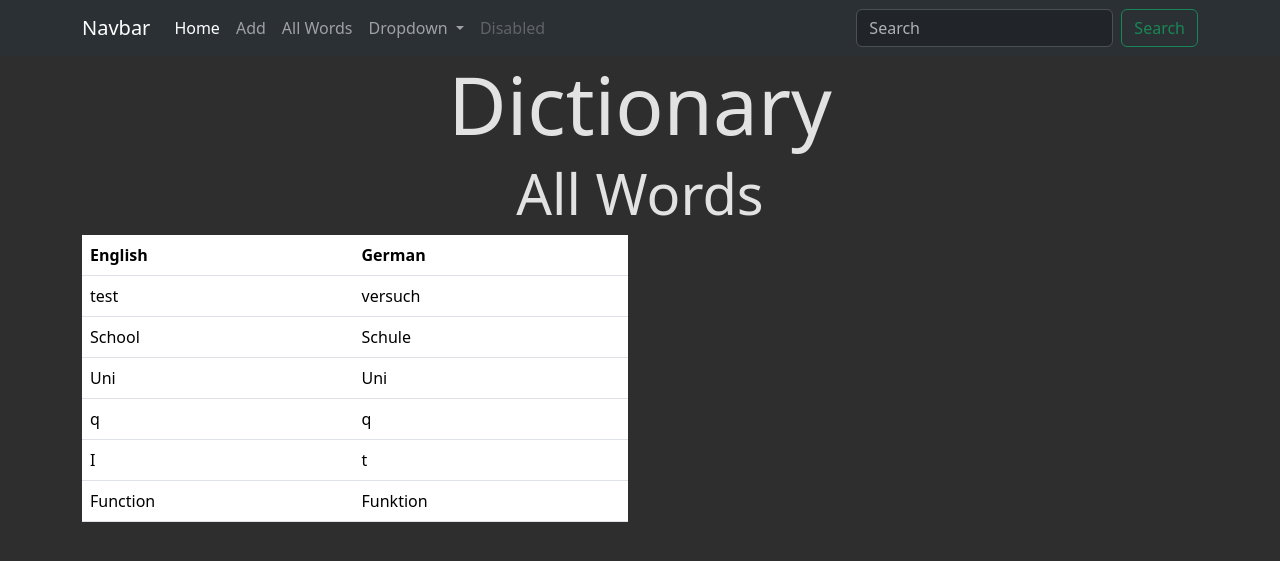
After one commit to mostafa-dci/django-middleware, a Django app: page /all/ in a window 1280 px wide. The commit adds this page. Shown: the top 561 px of the page. Run offline with Django 4.2, Linux system fonts and the light colour scheme; data comes from the database, SQL or seed files in the repository; both versions use the stored data as it was after the commit; some libraries are stand-ins or nearby versions.

Commit message:
show_all_words

```diff
--- a/dictionary/settings.py
+++ b/dictionary/settings.py
@@ -42,6 +42,7 @@ INSTALLED_APPS = [
 ]
 
 MIDDLEWARE = [
+    'myDectionary.middlewares.myMiddleware.checkEntries',
     'django.middleware.security.SecurityMiddleware',
     'django.contrib.sessions.middleware.SessionMiddleware',
     'django.middleware.common.CommonMiddleware',
@@ -51,7 +52,6 @@ MIDDLEWARE = [
     'django.middleware.clickjacking.XFrameOptionsMiddleware',
     'myDectionary.middlewares.myMiddleware.requestLoggerMiddleware',
     'myDectionary.middlewares.myMiddleware.requestLoggerMiddleware2',
-    'myDectionary.middlewares.myMiddleware.checkEntries',
 ]
 
 ROOT_URLCONF = 'dictionary.urls'
--- a/myDectionary/middlewares/myMiddleware.py
+++ b/myDectionary/middlewares/myMiddleware.py
@@ -36,7 +36,6 @@ def requestLoggerMiddleware2(getResponse):
 # Middleware to control /add router entries
 def checkEntries(get_response):
     def middleware(req):
-        response = get_response(req)
         # if URL is /add AND if the method is POST
         if req.path == "/add/" and req.method == "POST":
             # check if german & english NOT EMPTY
@@ -46,8 +45,9 @@ def checkEntries(get_response):
                 # send error
                 return HttpResponse("Please add word")
             if len(english) == 1 or len(german) == 1:
-                 return HttpResponse("Please add a Real word !!!")
-            return response
+                 return HttpResponse("<script> alert('Please Add a real word!!');window.location.href = '/add' </script>")
+            # No error in the request, continue to next
+            return get_response(req)
         else:
-            return response
+            return get_response(req)
     return middleware
--- a/myDectionary/templates/index.html
+++ b/myDectionary/templates/index.html
@@ -31,6 +31,9 @@
               </li>
               <li class="nav-item">
                 <a class="nav-link" href="/add">Add</a>
+              </li>
+              <li class="nav-item">
+                <a class="nav-link" href="/all">All Words</a>
               </li>
               <li class="nav-item dropdown">
                 <a class="nav-link dropdown-toggle" href="#" role="button" data-bs-toggle="dropdown" aria-expanded="false">
--- /dev/null
+++ b/myDectionary/templates/pages/all.html
@@ -0,0 +1,30 @@
+{% extends "index.html" %} {% block content %}
+
+<div class="row">
+  <div class="col-md-12">
+    <h1 class="display-4 text-center">{{pageName}}</h1>
+  </div>
+</div>
+
+<div class="row">
+  <div class="col-md-6">
+    <table class="table table-hover table-borderd text-white">
+        <thead>
+            <tr>
+                <th>English</th>
+                <th>German</th>
+            </tr>
+        </thead>
+        <tbody>
+            {% for word in words %}
+            <tr>
+                <td>{{ word.english }}</td>
+                <td>{{ word.german }}</td>
+            </tr>
+            {% endfor %}
+        </tbody>
+    </table>
+  </div>
+</div>
+
+{% endblock %}
--- a/myDectionary/urls.py
+++ b/myDectionary/urls.py
@@ -1,9 +1,10 @@
 from django.urls import path
-from .views import index, addWord
+from .views import index, addWord, all
 # define some patterns for urls for my project
 
 urlpatterns = [
     # app paths
     path("", index, name="home"),
-    path('add/', addWord, name="addWord")
+    path('add/', addWord, name="addWord"),
+    path('all/', all, name="allWords"),
 ]
--- a/myDectionary/views.py
+++ b/myDectionary/views.py
@@ -14,6 +14,7 @@ def addWord(req):
         return HttpResponse(loader.get_template('pages/addWord.html').render(context={"pageName": "Add Word", "form": WordForm()}, request=req))
     else:# For POST Request
         # Store the new word
+        print("################")
         wordForm = WordForm(req.POST)
         if wordForm.is_valid():
             # Store
@@ -21,3 +22,6 @@ def addWord(req):
             return HttpResponse("Done")
         else:
             return HttpResponse("ERROR, Not saved")
+
+def all(req):
+    return HttpResponse(loader.get_template('pages/all.html').render(context={"pageName": "All Words", "words": Word.objects.all()}, request=req))
```
Also changed, not shown: test.py (+18 -12 lines), db.sqlite3.
